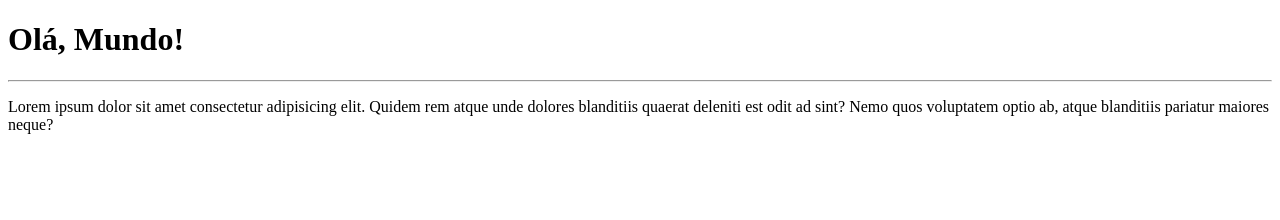
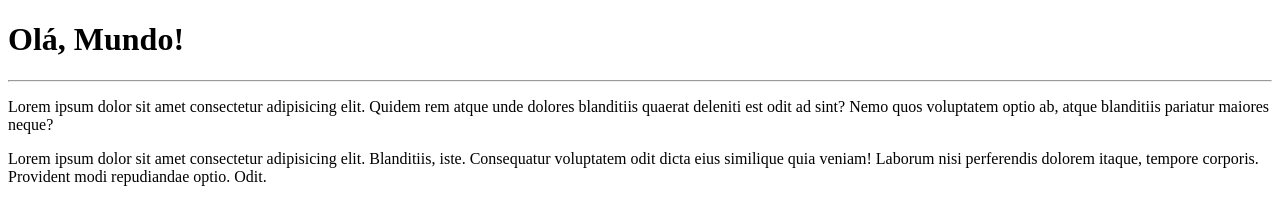
Before and after one commit to daniellygouveia/Ola-Mundo, a plain HTML site: page site-exemplo/index.html in a window 1280 px wide. Drawn offline with Linux system fonts and the light colour scheme.

Commit message:
Adicionei um parágrafo

```diff
--- a/site-exemplo/index.html
+++ b/site-exemplo/index.html
@@ -10,5 +10,6 @@
     <h1>Olá, Mundo!</h1>
     <hr>
     <p>Lorem ipsum dolor sit amet consectetur adipisicing elit. Quidem rem atque unde dolores blanditiis quaerat deleniti est odit ad sint? Nemo quos voluptatem optio ab, atque blanditiis pariatur maiores neque?</p>
-   </body>
+    <p>Lorem ipsum dolor sit amet consectetur adipisicing elit. Blanditiis, iste. Consequatur voluptatem odit dicta eius similique quia veniam! Laborum nisi perferendis dolorem itaque, tempore corporis. Provident modi repudiandae optio. Odit.</p>
+</body>
 </html>
```
